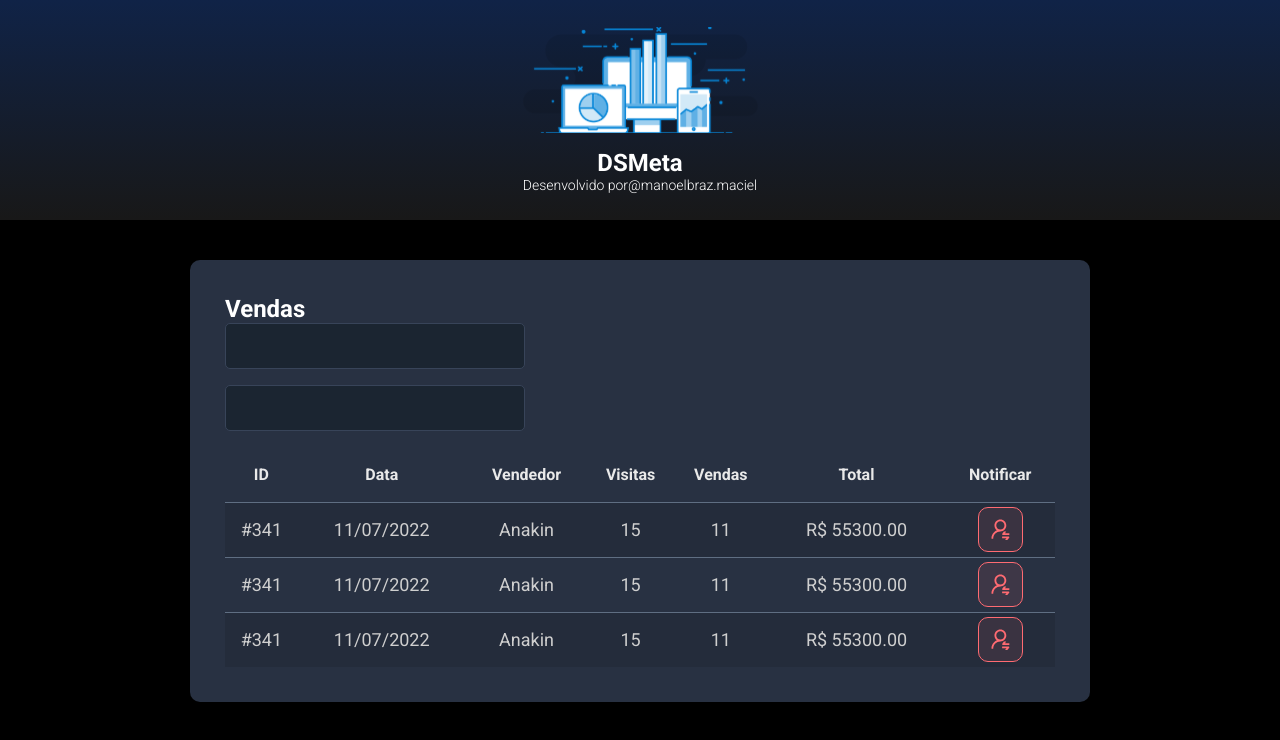
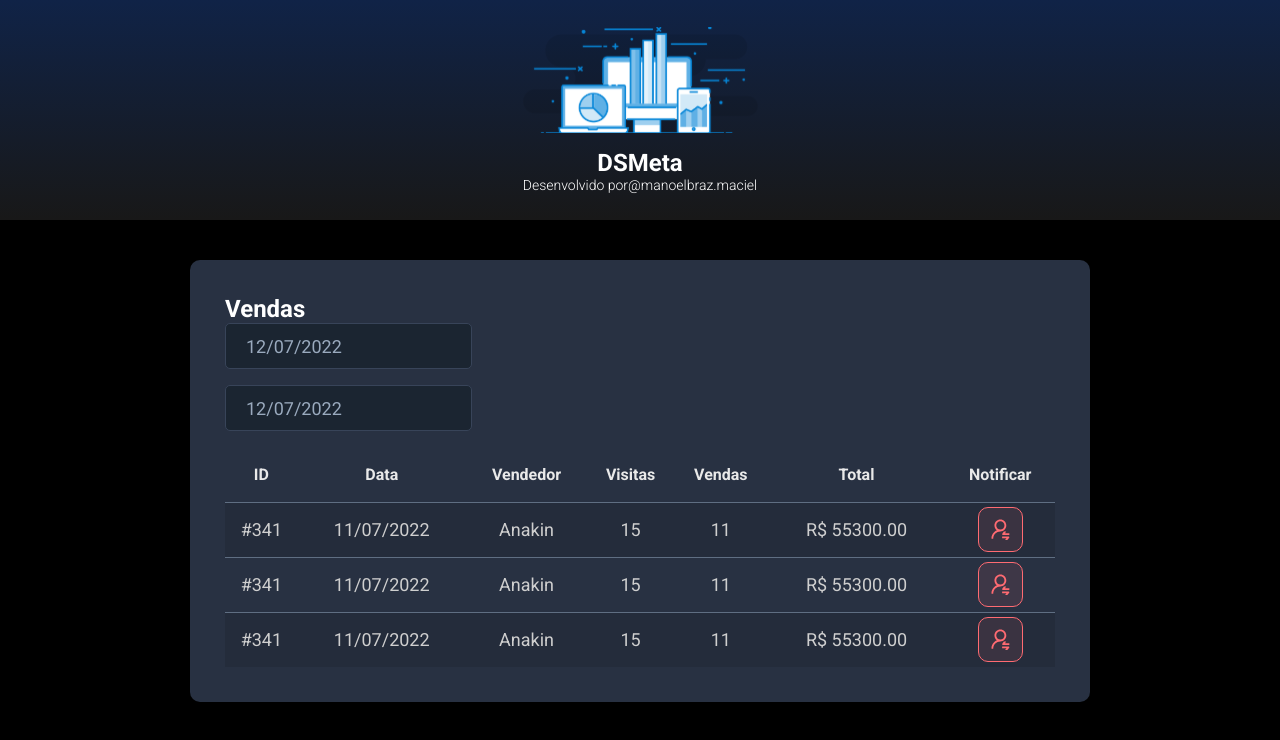
Before and after one commit to manoelmaciel/dsmeta, a React (Vite) app in the folder frontend/: page / in a window 1280 px wide. Shown: the top 740 px of the page. Built offline with nearby package versions, Linux system fonts and the light colour scheme.

Commit message:
Datepicker

```diff
--- a/frontend/package.json
+++ b/frontend/package.json
@@ -8,7 +8,9 @@
     "preview": "vite preview"
   },
   "dependencies": {
+    "@types/react-datepicker": "4.4.2",
     "react": "^18.0.0",
+    "react-datepicker": "4.8.0",
     "react-dom": "^18.0.0"
   },
   "devDependencies": {
--- a/frontend/src/components/SalesCard/index.jsx
+++ b/frontend/src/components/SalesCard/index.jsx
@@ -1,16 +1,28 @@
+import DatePicker from "react-datepicker";
+import "react-datepicker/dist/react-datepicker.css";
 
-import './styles.css'
-import NotificationButton from '../NotificationButton'
+import './styles.css';
+import NotificationButton from '../NotificationButton';
 
 function SalesCard() {
   return (
     <div className="dsmeta-card">
       <h2 classNameName="dsmeta-sales-title">Vendas</h2>
       <div className="dsmeta-form-control-container">
-        <input className="dsmeta-form-control" type="text" />
+        <DatePicker
+          selected={new Date()}
+          onChange={(date, Date) => { }}
+          className="dsmeta-form-control"
+          dateFormat="dd/MM/yyyy"
+        />
       </div>
       <div className="dsmeta-form-control-container">
-        <input className="dsmeta-form-control" type="text" />
+        <DatePicker
+          selected={new Date()}
+          onChange={(date, Date) => { }}
+          className="dsmeta-form-control"
+          dateFormat="dd/MM/yyyy"
+        />
       </div>
 
       <div>
```
Also changed, not shown: 1 other file (tests, documents, lock files or other folders).
